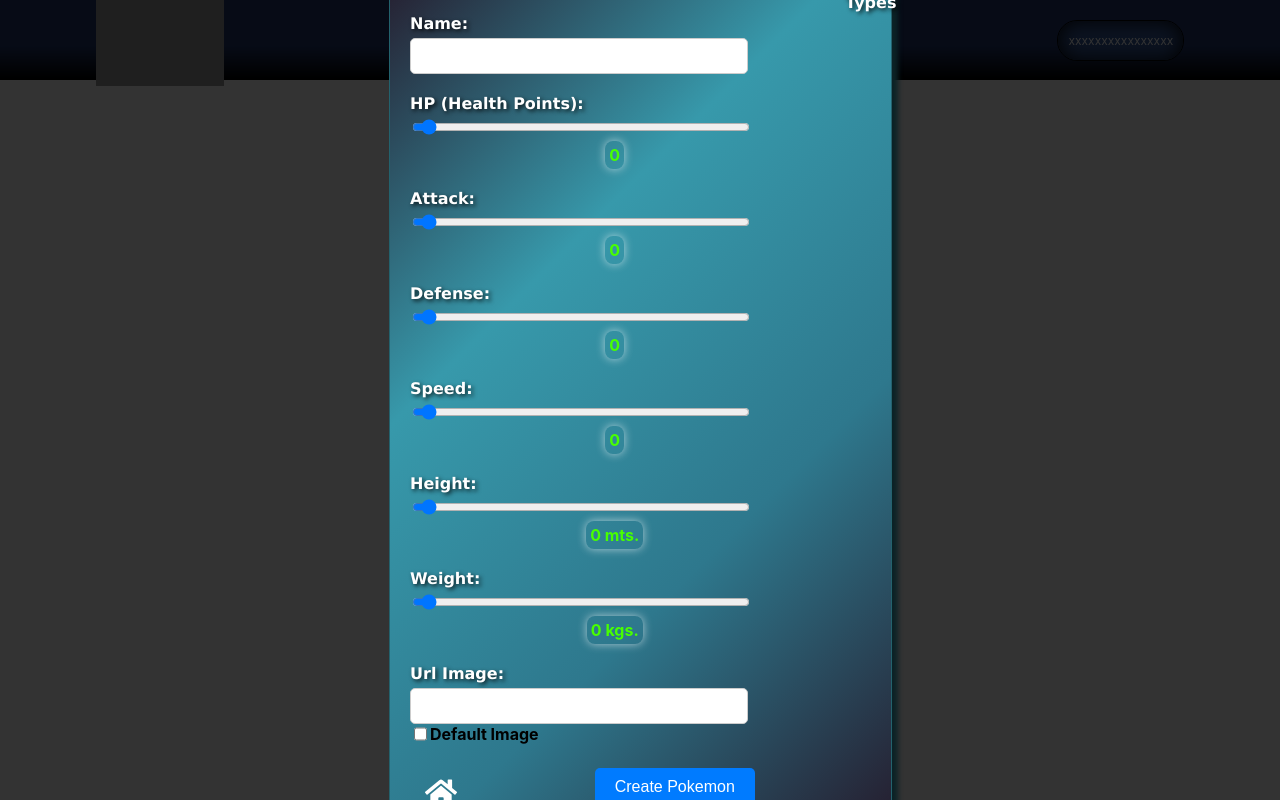
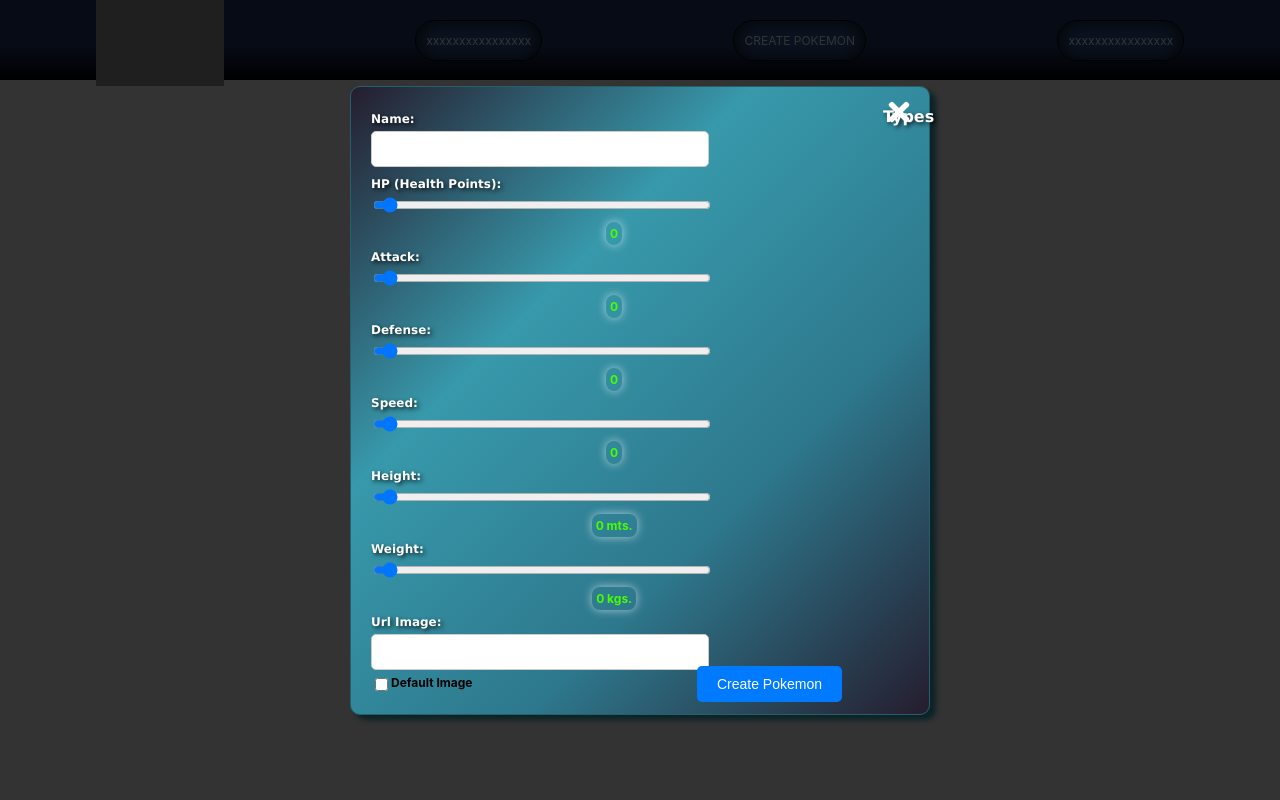
Before and after one commit to benser22/Pokemon, a React (Create React App) app in the folder client/: page /create in a window 1280 px wide. Built offline with nearby package versions, Linux system fonts and the light colour scheme; grey boxes are pictures that could not be loaded.

Commit message:
Create Pokemon, form, validation... Complete!

```diff
--- a/client/src/Pages/CreatePokemon/CreatePokemon.jsx
+++ b/client/src/Pages/CreatePokemon/CreatePokemon.jsx
@@ -3,13 +3,14 @@
 import styles from "./CreatePokemon.module.css";
 import { postPokemon } from "../../redux/actions/actions";
 import { useNavigate, NavLink } from "react-router-dom";
-import { FaHome } from "react-icons/fa";
+import { FaTimes } from "react-icons/fa";
 import validateForm from "./validateForm";
 import PokemonForm from "./PokemonsForm";
 import TypesSection from "./TypesSection";
 
 function CreatePokemon() {
   const allTypes = useSelector((state) => state.allTypes);
+  // me traigo los types de redux
   const dispatch = useDispatch();
   const navigate = useNavigate();
 
@@ -25,12 +26,7 @@
   const [successMessage, setSuccessMessage] = useState("");
   const [maxTypes, setMaxTypes] = useState(false);
   const [minTypes, setMinTypes] = useState(false);
-  const [disableImageInput, setDisableImageInput] = useState(false);
   const [validation, setValidation] = useState({});
-
-  const handleImageCheckboxChange = () => {
-    setDisableImageInput(!disableImageInput);
-  };
 
   const handleSubmit = async (e) => {
     e.preventDefault();
@@ -47,6 +43,7 @@
 
     if (Object.keys(validationErrors).length > 0) {
       setValidation(validationErrors);
+      // si hay algun error en los campos, no me dejará avanzar en el submit
       return;
     }
 
@@ -63,6 +60,7 @@
       created: true,
     };
 
+    // compruebo que al menos haya seleccionado 1 type
     if (selectedTypes.length === 0) {
       setMinTypes(true);
       setTimeout(() => {
@@ -70,16 +68,17 @@
       }, 2000);
       return;
     }
+
+    // Si todo está en orden, agrego el nuevo Pokemón!!
     dispatch(postPokemon(newPokemon));
-
     setSuccessMessage("Pokemon successfully created!");
-    clearFields();
     setTimeout(() => {
       setSuccessMessage("");
       navigate("/home");
     }, 2000);
   };
 
+  // mantengo actualizado los valores del nuevo pokemon a medida que cambian en el input
   const handleInputChange = (field, value) => {
     switch (field) {
       case "name":
@@ -113,27 +112,16 @@
 
   const handleTypeChange = (type) => {
     if (selectedTypes.includes(type)) {
-      setSelectedTypes(selectedTypes.filter((t) => t !== type));
+      setSelectedTypes(selectedTypes.filter((t) => t !== type)); // me quedo con los types seleccionados si es que los hubiera
     } else if (selectedTypes.length === 2) {
+      // controlo que no haya seleccionado mas de 2 types
       setMaxTypes(true);
       setTimeout(() => {
         setMaxTypes(false);
       }, 2000);
     } else {
-      setSelectedTypes([...selectedTypes, type]);
+      setSelectedTypes([...selectedTypes, type]); // update de los types seleccionados
     }
-  };
-
-  const clearFields = () => {
-    setName("");
-    setImg("");
-    setHp(0);
-    setAttack(0);
-    setDefense(0);
-    setSpeed(0);
-    setHeight(0);
-    setWeight(0);
-    setSelectedTypes([]);
   };
 
   return (
@@ -144,19 +132,17 @@
         )}
         <PokemonForm
           handleSubmit={handleSubmit}
-          handleInputChange={handleInputChange}
-          handleImageCheckboxChange={handleImageCheckboxChange}
+          handleInputChange={handleInputChange} // con esta función voy a tener actualizado los valores del nuevo Poke
           name={name}
           hp={hp}
           attack={attack}
           defense={defense}
           img={img}
-          setImg={setImg}
           speed={speed}
           height={height}
           weight={weight}
-          disableImageInput={disableImageInput}
           validation={validation}
+          setImg={setImg} // paso esta funcion porque con el checkbox setearé img dinámicamente
         />
 
         <TypesSection
@@ -165,14 +151,18 @@
           handleTypeChange={handleTypeChange}
           img={img}
         />
+
+        {/* Mensajes de error de validaction de los types */}
         {maxTypes && (
-          <h2 className={styles.errorMessage}>Only 2 types can be chosen at most</h2>
+          <h2 className={styles.errorMessage}>
+            Only 2 types can be chosen at most
+          </h2>
         )}
         {minTypes && (
           <h2 className={styles.errorMessage}>Must have at least one type</h2>
         )}
         <NavLink to="/home" className={styles.navLink}>
-          <FaHome title="Back to Home" />
+          <FaTimes title="Close" />
         </NavLink>
       </div>
     </div>
--- a/client/src/Pages/CreatePokemon/CreatePokemon.module.css
+++ b/client/src/Pages/CreatePokemon/CreatePokemon.module.css
@@ -1,5 +1,5 @@
 /* CreatePokemon.module.css */
-.Overlay{
+.Overlay {
   position: fixed;
   top: 0;
   left: 0;
@@ -14,7 +14,7 @@
 
 .formContainer {
   display: flex;
-  width: 36%;
+  width: 42%;
   margin: 0 auto;
   padding: 20px;
   border-radius: 10px;
@@ -37,8 +37,7 @@
 }
 
 .formHeader {
-  font-size: 1.8rem;
-  margin-bottom: 20px;
+  font-size: 1rem;
 }
 
 .formGroup {
@@ -47,12 +46,13 @@
 }
 
 .formLabel {
+  font-size: 12px;
   font-family: Verdana, sans-serif;
   color: white;
   display: flex;
   justify-content: flex-start;
   font-weight: bold;
-  margin-top: 20px;
+  margin-top: 5px;
   margin-bottom: 5px;
   text-shadow: 2px 2px 4px rgba(0, 0, 0, 0.8);
 }
@@ -65,17 +65,20 @@
   border-radius: 5px;
   font-size: 16px;
   margin-right: 35vh;
+  margin-bottom: 5px;
 }
 
 .formButton {
-  margin-top: 3vh;
-  margin-inline-start: 15vh;
+  position: absolute;
+  right: 15%;
+  bottom: 0;
+  margin-bottom: 2%;
   padding: 10px 20px;
   background-color: #007bff;
   color: #fff;
   border: none;
   border-radius: 5px;
-  font-size: 16px;
+  font-size: 14px;
   cursor: pointer;
 }
 
@@ -88,17 +91,19 @@
   max-width: 20vh;
   padding: 1em;
   gap: 5px;
-  font-size: 14px;
+  font-size: 12px;
   color: #666;
   margin-left: 6vh;
 }
 
 .successMessage {
+  font-family: Verdana, sans-serif;
+  font-weight: bold;
   position: absolute;
   left: 0;
-  right: 20%;
+  right: 10%;
   top: 0;
-  font-size: 1.2em;
+  font-size: 13px;
   color: rgb(229, 255, 0);
   text-shadow: 0 0 10px rgba(0, 0, 0);
 }
@@ -125,22 +130,26 @@
 }
 
 .errorMessage {
+  font-family: Verdana, sans-serif;
+  font-weight: bold;
   position: absolute;
   left: 0;
-  right: 20%;
+  right: 10%;
   top: 0;
-  font-size: 1.2em;
+  font-size: 13px;
   color: rgb(229, 255, 0);
-  text-shadow: 0 0 10px rgba(0, 0, 0);;
+  text-shadow: 0 0 10px rgba(0, 0, 0);
 }
 
 .checkboxLabel {
+  font-size: 12px;
   font-weight: bold;
   display: flex;
   justify-content: flex-start;
 }
 
 .rangeValue {
+  font-size: 12px;
   width: max-content;
   border-radius: 8px;
   padding: 4px;
@@ -154,9 +163,10 @@
 
 .navLink {
   position: absolute;
-  bottom:0;
+  right: 0;
+  top: 0;
   color: white;
-  font-size: 2em;
+  font-size: 30px;
   padding: 10px 15px;
 }
 
--- a/client/src/Pages/CreatePokemon/PokemonsForm.js
+++ b/client/src/Pages/CreatePokemon/PokemonsForm.js
@@ -5,7 +5,6 @@
 function PokemonForm({
   handleSubmit,
   handleInputChange,
-  handleImageCheckboxChange,
   name,
   hp,
   attack,
@@ -15,10 +14,14 @@
   weight,
   img,
   setImg,
-  disableImageInput,
   validation,
 }) {
   const [displayValidation, setDisplayValidation] = useState({});
+  const [disableImageInput, setDisableImageInput] = useState(false);
+
+ const handleImageCheckboxChange = () => {
+    setDisableImageInput(!disableImageInput);
+  };
 
   useEffect(()=>{
     disableImageInput ? setImg("default") : setImg(img)
--- a/client/src/Pages/CreatePokemon/TypesSection.js
+++ b/client/src/Pages/CreatePokemon/TypesSection.js
@@ -6,7 +6,7 @@
     <div>
       <label
         className={styles.formLabel}
-        style={{ marginLeft: "50%", marginTop: "-2%", fontSize: "1em" }}
+        style={{ marginLeft: "50%", marginTop: "0%", fontSize: "1em" }}
       >
         Types
       </label>
--- a/client/src/Pages/CreatePokemon/validateForm.js
+++ b/client/src/Pages/CreatePokemon/validateForm.js
@@ -4,17 +4,17 @@
   if (formData.name === "") {
     errors.name = "Name is required";
   } else if (Number(formData.hp) === 0) {
-    errors.hp = "You must choose the Health Points value";
+    errors.hp = "You must choose the 'Health Points' value";
   } else if (Number(formData.attack) === 0) {
-    errors.attack = "You must choose the Attack value";
+    errors.attack = "You must choose the 'Attack' value";
   } else if (Number(formData.defense) === 0) {
-    errors.defense = "You must choose the Defense value";
+    errors.defense = "You must choose the 'Defense' value";
   } else if (Number(formData.speed) === 0) {
-    errors.speed = "You must choose the Speed value";
+    errors.speed = "You must choose the 'Speed' value";
   } else if (Number(formData.height) === 0) {
-    errors.height = "You must choose the Height value";
+    errors.height = "You must choose the 'Height' value";
   } else if (Number(formData.weight) === 0) {
-    errors.weight = "You must choose the Weight value";
+    errors.weight = "You must choose the 'Weight' value";
   } else if (formData.img === "") {
     errors.img = "The new pokemon must have an image";
   }
```
